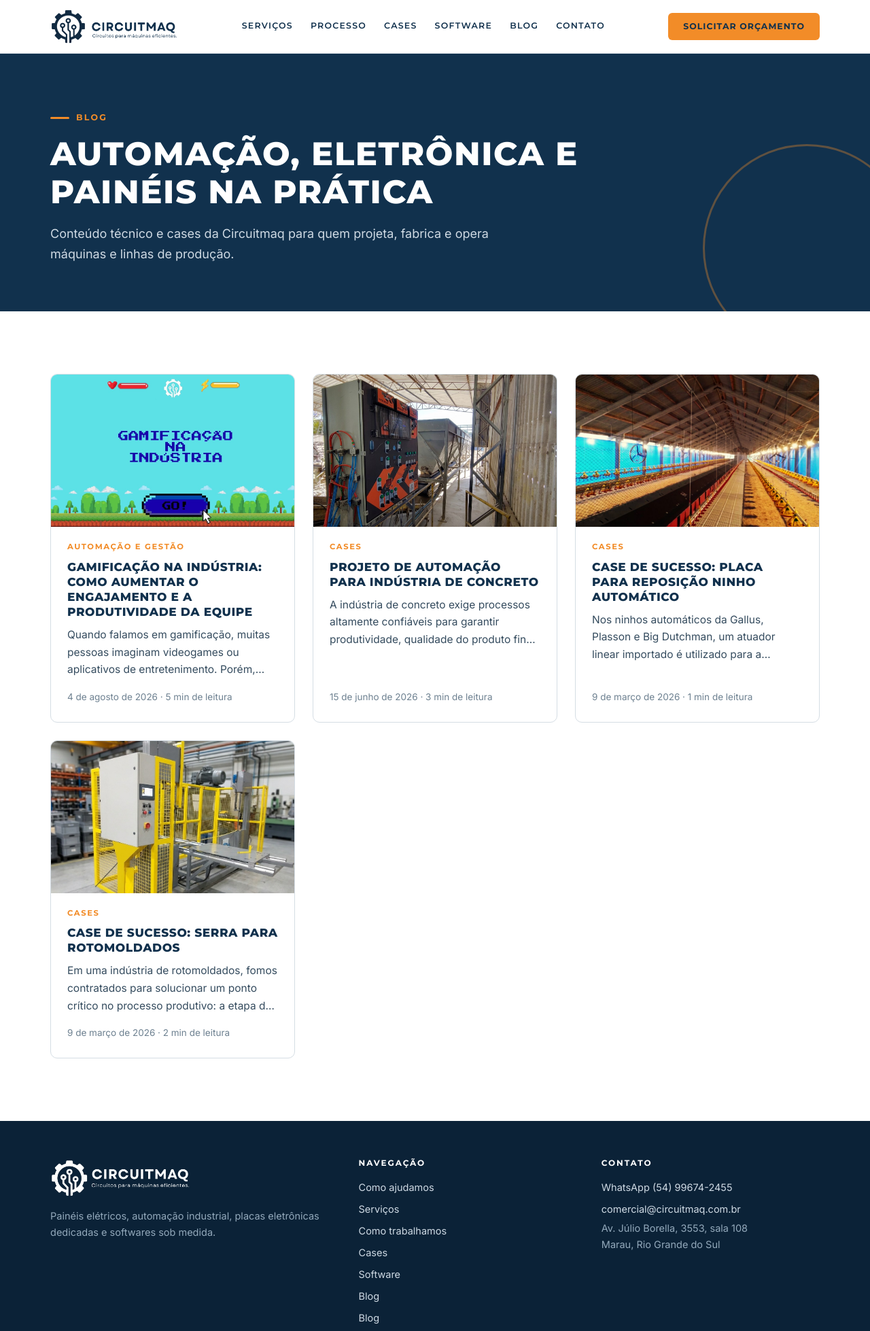
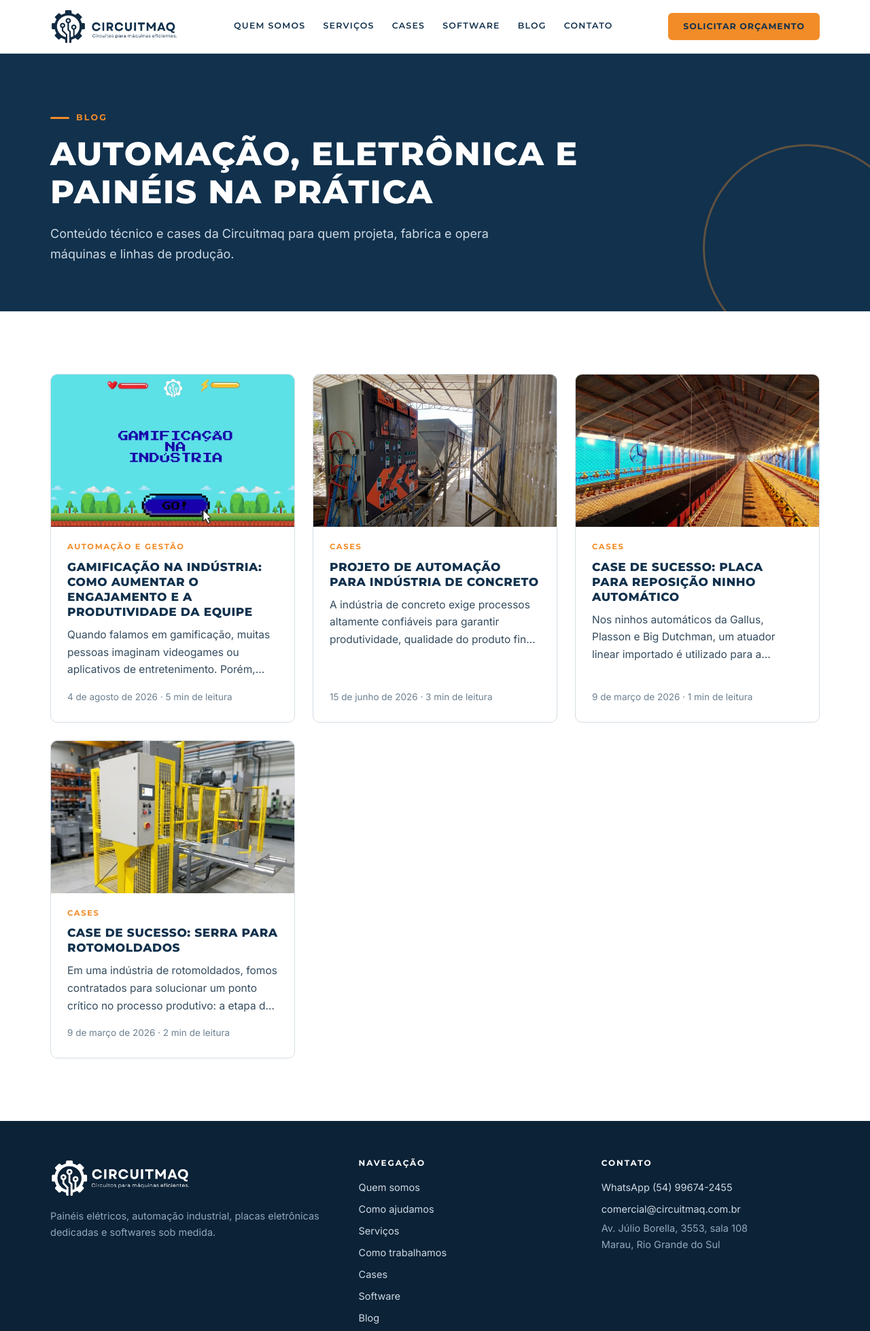
Before and after one commit to JFdaipra/circuitmaq-site, a plain HTML site: page blog/index.html in a window 1280 px wide. Shown: the top 1958 px of the page at 68% size. Drawn offline with Linux system fonts and the light colour scheme.

Commit message:
Add files via upload

```diff
--- a/blog/index.html
+++ b/blog/index.html
@@ -24,8 +24,8 @@
   <div class="w hd">
     <a href="../#inicio" aria-label="Circuitmaq, início"><img src="../img/logo-horizontal.png" alt="Circuitmaq. Circuitos para máquinas eficientes."></a>
     <nav aria-label="Menu principal">
+      <a href="../quem-somos/">Quem somos</a>
       <a href="../#servicos">Serviços</a>
-      <a href="../#como-trabalhamos">Processo</a>
       <a href="../#cases">Cases</a>
       <a href="../#software">Software</a>
       <a href="../blog/">Blog</a>
@@ -52,8 +52,7 @@
       </div>
       <div>
         <h4>Navegação</h4>
-        <a href="../#caminhos">Como ajudamos</a><a href="../#servicos">Serviços</a><a href="../#como-trabalhamos">Como trabalhamos</a><a href="../#cases">Cases</a><a href="../#software">Software</a><a href="../blog/">Blog</a>
-      <a href="../blog/">Blog</a>
+        <a href="../quem-somos/">Quem somos</a><a href="../#caminhos">Como ajudamos</a><a href="../#servicos">Serviços</a><a href="../#como-trabalhamos">Como trabalhamos</a><a href="../#cases">Cases</a><a href="../#software">Software</a><a href="../blog/">Blog</a>
       </div>
       <div>
         <h4>Contato</h4>
```
